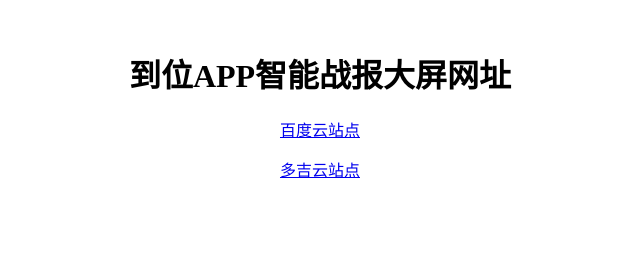
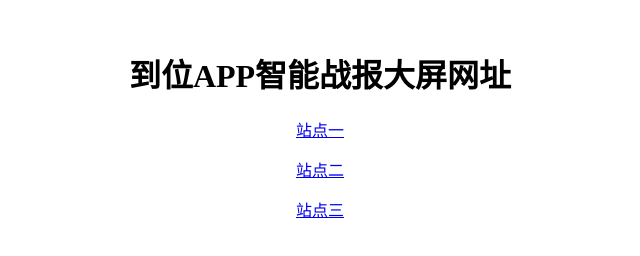
Before and after one commit to linzening/linzening.github.io, a plain HTML site: page daoweiapp.html in a window 1280 px wide. Shown: the whole page, without its empty margins (320-960 px from the left). Drawn offline with Linux system fonts and the light colour scheme.

Commit message:
Update daoweiapp.html

```diff
--- a/daoweiapp.html
+++ b/daoweiapp.html
@@ -10,10 +10,13 @@
     <div style="margin-top:50px;text-align:center;">
         <h1>到位APP智能战报大屏网址</h1>
         <p>
-            <a href="http://d.y1u.cn/" target="_blank">百度云站点</a>
+            <a href="http://d.y1u.cn/" target="_blank">站点一</a>
         </p>
         <p>
-            <a href="https://s-sh-2387-daowei.oss.dogecdn.com/" target="_blank">多吉云站点</a>
+            <a href="https://s-sh-2387-daowei.oss.dogecdn.com/" target="_blank">站点二</a>
+        </p>
+        <p>
+            <a href="https://daoweiapp-1252015630.cos-website.ap-hongkong.myqcloud.com/" target="_blank">站点三</a>
         </p>
     </div>
 </body>
```
